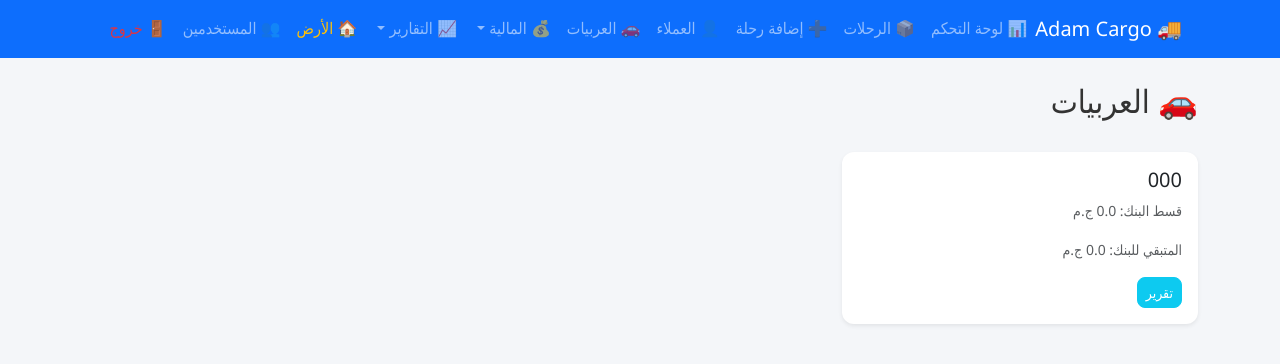
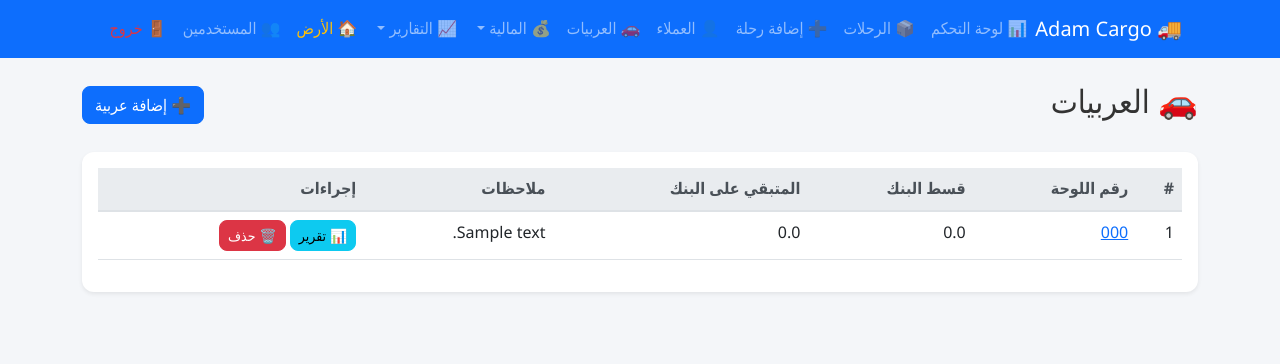
Before and after one commit to mariam-anwar-elgendy/AdamsCargo, a Flask app: page /cars in a window 1280 px wide. Shown: the top 364 px of the page. Run offline with Flask 3, Linux system fonts and the light colour scheme; the visitor is signed in with stand-in values (Sample User, id 1); tables that the repository leaves empty hold one stand-in row (values such as "Sample post").

Commit message:
Enhance car management UI with table and modals
Updated the car management interface to include a table view with options to add and delete cars. Added modals for adding and confirming deletion of cars.

```diff
--- a/templates/cars.html
+++ b/templates/cars.html
@@ -1,23 +1,115 @@
 {% extends 'base.html' %}
 
 {% block content %}
-<div class="d-flex justify-content-between align-items-center mb-4">
-    <h2>🚗 العربيات</h2>
+<div class="row mb-4">
+    <div class="col-12 d-flex justify-content-between align-items-center">
+        <h2>🚗 العربيات</h2>
+        {% if session.role in ['admin', 'root'] %}
+        <button type="button" class="btn btn-primary" data-bs-toggle="modal" data-bs-target="#addCarModal">
+            ➕ إضافة عربية
+        </button>
+        {% endif %}
+    </div>
 </div>
-<div class="row">
-    {% for car in cars %}
-    <div class="col-md-4 mb-3">
-        <div class="card shadow-sm">
-            <div class="card-body">
-                <h5 class="card-title">{{ car.plate_number }}</h5>
-                <p class="small text-muted">قسط البنك: {{ car.bank_installment }} ج.م</p>
-                <p class="small text-muted">المتبقي للبنك: {{ car.remaining_bank }} ج.م</p>
-                <a href="{{ url_for('car_report', cid=car.id) }}" class="btn btn-sm btn-info text-white">تقرير</a>
-            </div>
+
+<!-- جدول العربيات -->
+<div class="card shadow-sm">
+    <div class="card-body">
+        <div class="table-responsive">
+            <table class="table table-hover">
+                <thead>
+                    <tr>
+                        <th>#</th>
+                        <th>رقم اللوحة</th>
+                        <th>قسط البنك</th>
+                        <th>المتبقي على البنك</th>
+                        <th>ملاحظات</th>
+                        <th>إجراءات</th>
+                    </tr>
+                </thead>
+                <tbody>
+                    {% for car in cars %}
+                    <tr>
+                        <td>{{ loop.index }}</td>
+                        <td><a href="{{ url_for('car_report', cid=car.id) }}">{{ car.plate_number }}</a></td>
+                        <td>{{ car.bank_installment }}</td>
+                        <td>{{ car.remaining_bank }}</td>
+                        <td>{{ car.notes or '-' }}</td>
+                        <td>
+                            <a href="{{ url_for('car_report', cid=car.id) }}" class="btn btn-sm btn-info">📊 تقرير</a>
+                            {% if session.role in ['admin', 'root'] %}
+                            <button type="button" class="btn btn-sm btn-danger" data-bs-toggle="modal" data-bs-target="#deleteModal{{ car.id }}">
+                                🗑️ حذف
+                            </button>
+                            {% endif %}
+                        </td>
+                    </tr>
+
+                    <!-- Modal حذف -->
+                    {% if session.role in ['admin', 'root'] %}
+                    <div class="modal fade" id="deleteModal{{ car.id }}" tabindex="-1" aria-hidden="true">
+                        <div class="modal-dialog">
+                            <div class="modal-content">
+                                <div class="modal-header">
+                                    <h5 class="modal-title">حذف العربية - {{ car.plate_number }}</h5>
+                                    <button type="button" class="btn-close" data-bs-dismiss="modal"></button>
+                                </div>
+                                <div class="modal-body">
+                                    <p>هل أنت متأكد من حذف هذه العربية؟</p>
+                                    <p class="text-danger">⚠️ سيتم حذف كل الرحلات والأقساط المرتبطة بها!</p>
+                                </div>
+                                <div class="modal-footer">
+                                    <button type="button" class="btn btn-secondary" data-bs-dismiss="modal">إلغاء</button>
+                                    <form action="{{ url_for('delete_car', cid=car.id) }}" method="POST" class="d-inline">
+                                        <button type="submit" class="btn btn-danger">حذف</button>
+                                    </form>
+                                </div>
+                            </div>
+                        </div>
+                    </div>
+                    {% endif %}
+                    {% endfor %}
+                </tbody>
+            </table>
         </div>
     </div>
-    {% else %}
-    <div class="col-12 text-center text-muted py-5"><h4>لا توجد عربيات.</h4></div>
-    {% endfor %}
 </div>
+
+<!-- Modal إضافة عربية -->
+{% if session.role in ['admin', 'root'] %}
+<div class="modal fade" id="addCarModal" tabindex="-1" aria-hidden="true">
+    <div class="modal-dialog">
+        <div class="modal-content">
+            <div class="modal-header">
+                <h5 class="modal-title">إضافة عربية جديدة</h5>
+                <button type="button" class="btn-close" data-bs-dismiss="modal"></button>
+            </div>
+            <form action="{{ url_for('add_car') }}" method="POST">
+                <div class="modal-body">
+                    <div class="mb-3">
+                        <label class="form-label">رقم اللوحة</label>
+                        <input type="text" class="form-control" name="plate_number" required>
+                    </div>
+                    <div class="mb-3">
+                        <label class="form-label">قسط البنك الشهري</label>
+                        <input type="number" step="0.01" class="form-control" name="bank_installment" value="0">
+                    </div>
+                    <div class="mb-3">
+                        <label class="form-label">المتبقي على البنك</label>
+                        <input type="number" step="0.01" class="form-control" name="remaining_bank" value="0">
+                    </div>
+                    <div class="mb-3">
+                        <label class="form-label">ملاحظات</label>
+                        <textarea class="form-control" name="notes" rows="2"></textarea>
+                    </div>
+                </div>
+                <div class="modal-footer">
+                    <button type="button" class="btn btn-secondary" data-bs-dismiss="modal">إلغاء</button>
+                    <button type="submit" class="btn btn-primary">إضافة</button>
+                </div>
+            </form>
+        </div>
+    </div>
+</div>
+{% endif %}
 {% endblock %}
```
